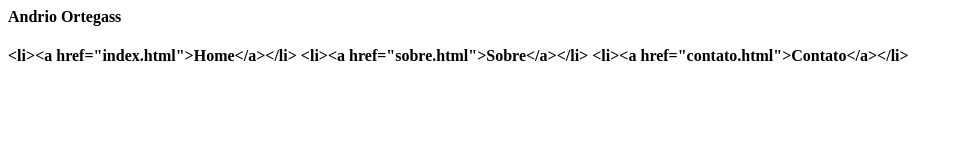
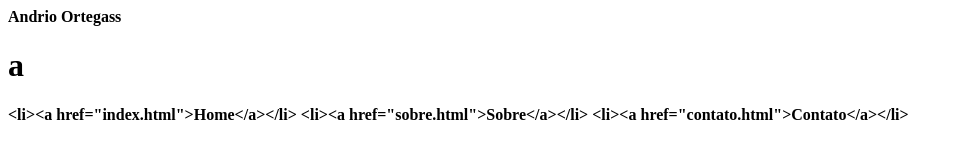
Before and after one commit to Andrio123/tutorial-git, a plain HTML site: page tutorial/index.html in a window 1280 px wide. Shown: the whole page, without its empty margins (0-963 px from the left). Drawn offline with Linux system fonts and the light colour scheme.

Commit message:
Update index.html

```diff
--- a/tutorial/index.html
+++ b/tutorial/index.html
@@ -9,7 +9,7 @@
 
 <body>
 <strong>Andrio Ortega<strong>ss
-<h1></h1>
+<h1>a</h1>
 
 
     &lt;li&gt;&lt;a href="index.html"&gt;Home&lt;/a&gt;&lt;/li&gt;
```
